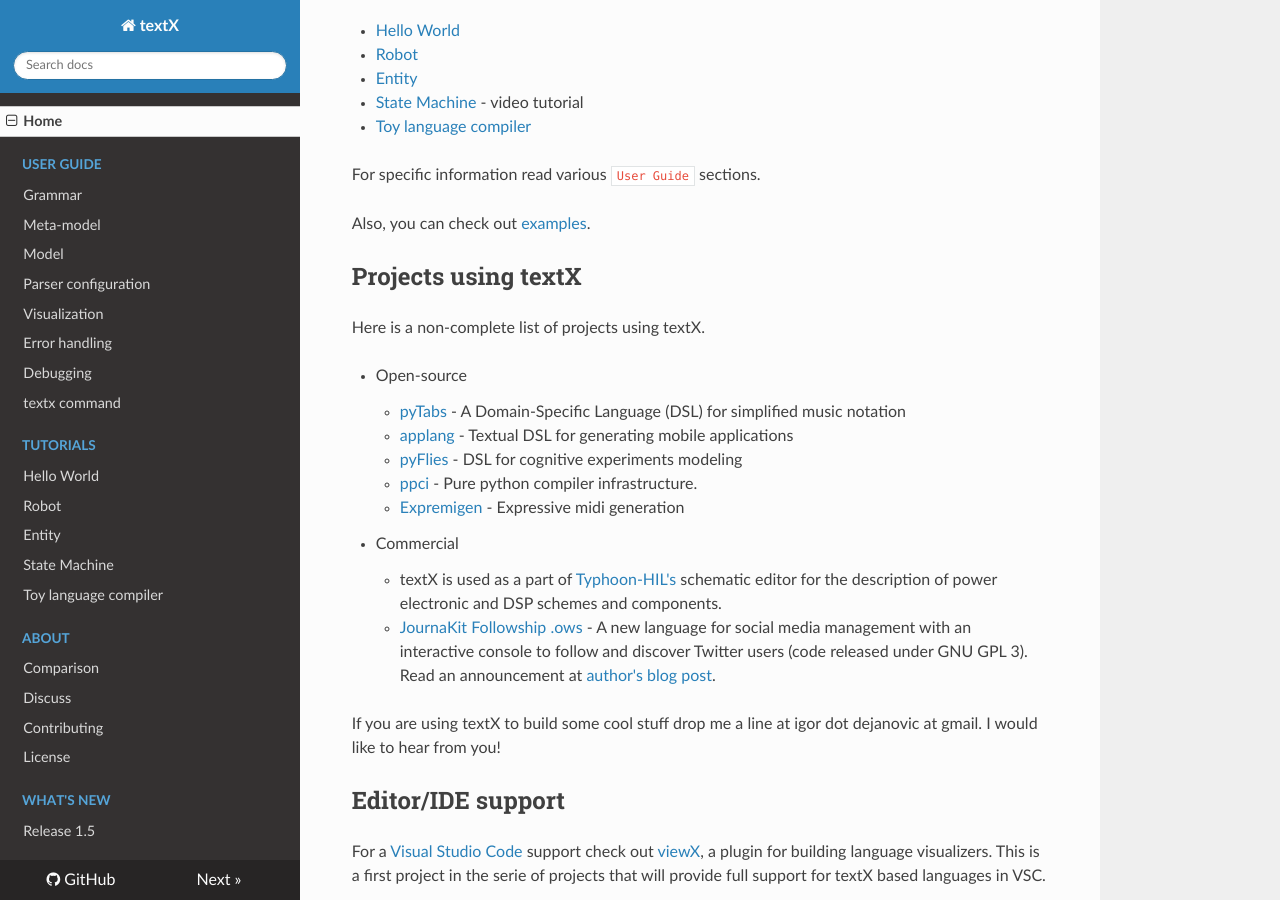
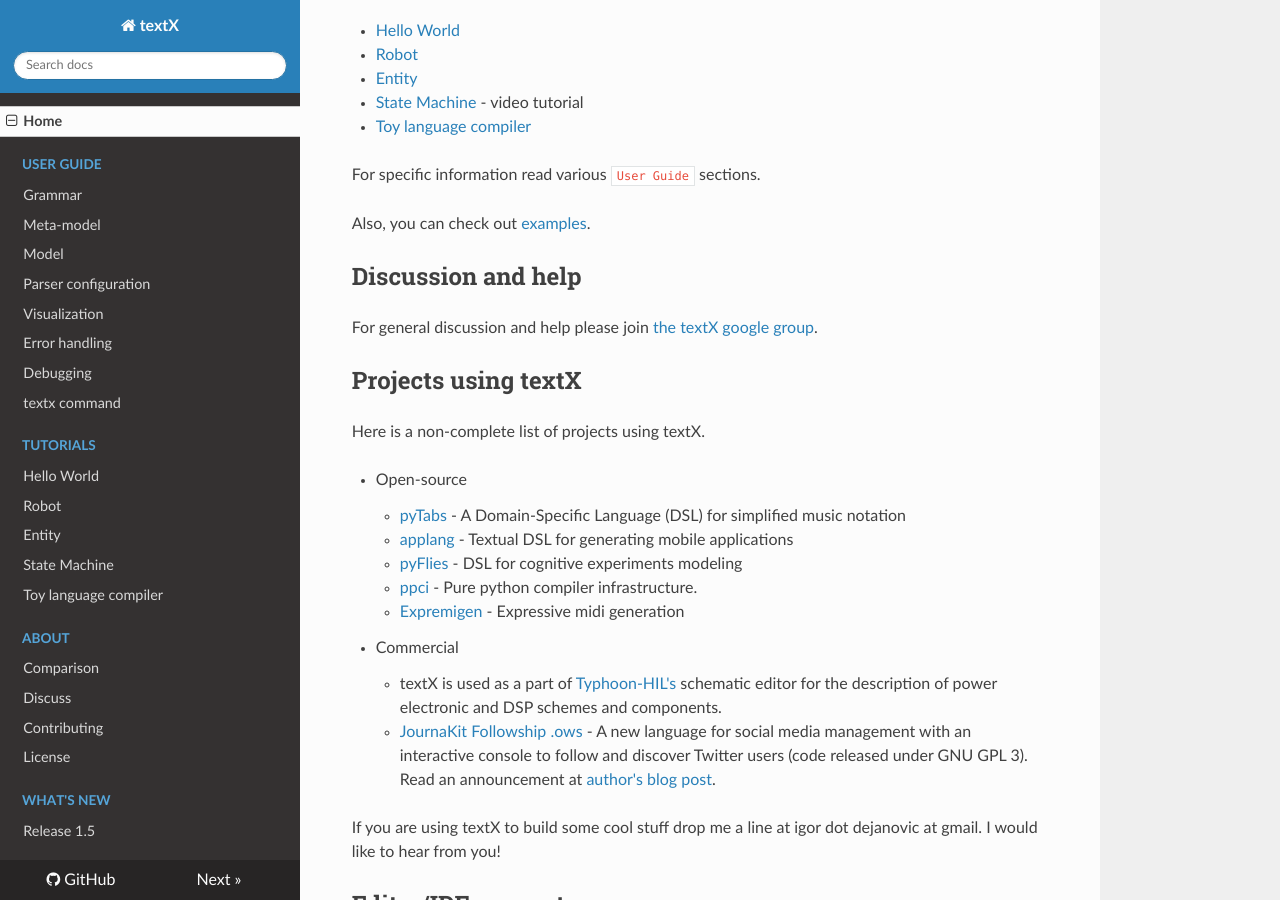
Before and after one commit to textX/textX, an MkDocs documentation site: the page built from docs/index.md, in a window 1280 px wide and 900 px high, scrolled down 2555 px. Built offline with MkDocs 1.6.1, drawn with Linux system fonts in a browser that asks for light colours; nearby versions of some CDN libraries; old or Windows-style settings are respelled for this version of MkDocs.

Commit message:
A reference to textX google group.

```diff
--- a/docs/index.md
+++ b/docs/index.md
@@ -124,6 +124,13 @@
 check out [examples](https://github.com/igordejanovic/textX/tree/master/examples/).
 
 
+## Discussion and help
+
+For general discussion and help please
+join
+[the textX google group](https://groups.google.com/forum/#!forum/textx-talk).
+
+
 ## Projects using textX
 
 Here is a non-complete list of projects using textX.
```
Also changed, not shown: README.rst.
